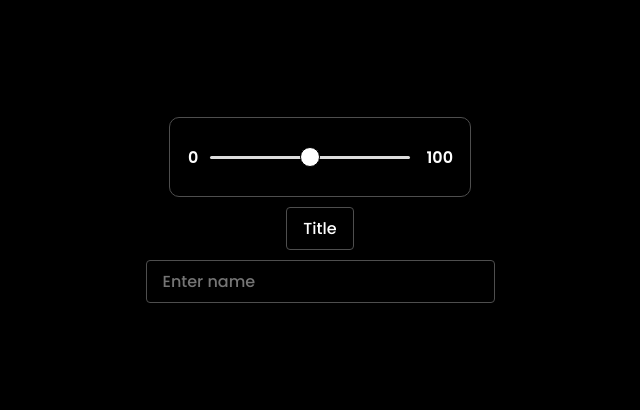
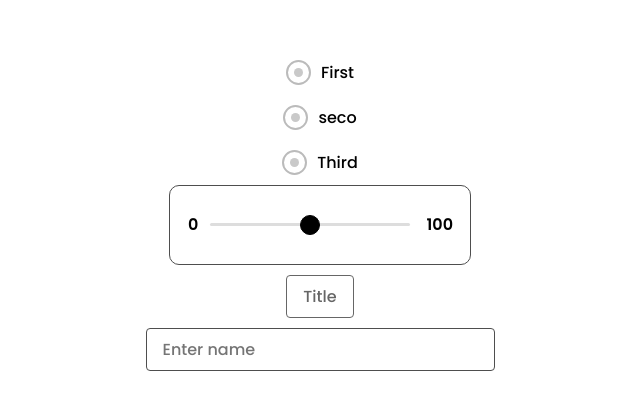
Before and after one commit to sobhanbera/collection, a Next.js app: page / in a window 1280 px wide. Shown: the part 190-600 px from the top of the page, without its empty margins (320-960 px from the left). Built offline with nearby package versions, Linux system fonts and the light colour scheme.

Commit message:
radio button added
radio button created for both light and dark mod

```diff
--- /dev/null
+++ b/components/radio/index.tsx
@@ -0,0 +1,17 @@
+import React from 'react'
+import style from '../../styles/components/radio/index.module.scss'
+function index(props: React.HTMLProps<HTMLInputElement>) {
+    const id = `radio${Math.random()}`
+    return (
+        <div className={style.container}>
+            <input
+                type="radio"
+                name={props.name}
+                id={props.id ? props.id : id}
+            />
+            <label htmlFor={props.id ? props.id : id}>{props.children}</label>
+        </div>
+    )
+}
+
+export default index
--- a/components/slider/index.tsx
+++ b/components/slider/index.tsx
@@ -10,7 +10,7 @@ function Slider(props: SliderProps) {
     const inputSlider = useRef<HTMLInputElement>()
     const [tag, setTag] = useState(false)
 
-    const changed = evt => {
+    const changed = (evt: any) => {
         slideValue.current.textContent = evt.target.value
         setTag(true)
     }
@@ -20,7 +20,7 @@ function Slider(props: SliderProps) {
     }
 
     return (
-        <div className={style.range}>
+        <div onBlur={reset} className={style.range}>
             <div className={style.sliderValue}>
                 <div className={tag ? style.show : null} ref={slideValue}>
                     100
--- a/pages/index.tsx
+++ b/pages/index.tsx
@@ -1,10 +1,20 @@
 import Button from '../components/button'
 import Input from '../components/input'
 import Slider from '../components/slider'
+import Radio from '../components/radio'
 type Props = {}
 export default function Home({}: Props) {
     return (
-        <div className="dark">
+        <div className="light">
+            <Radio id="r1" name="same">
+                First
+            </Radio>
+            <Radio id="r2" name="same">
+                seco
+            </Radio>
+            <Radio id="r3" name="same">
+                Third
+            </Radio>
             <Slider min={0} max={100} />
             <Button>Title</Button>
             <Input placeholder="Enter name" name="name" type="text" />
--- /dev/null
+++ b/styles/components/radio/index.module.scss
@@ -0,0 +1,35 @@
+.container input[type='radio'] {
+    /* remove standard background appearance */
+    -webkit-appearance: none;
+    -moz-appearance: none;
+    appearance: none;
+    /* create custom radiobutton appearance */
+    display: inline-block;
+    width: 25px;
+    height: 25px;
+    padding: 6px;
+    /* background-color only for content */
+    background-clip: content-box;
+    border: var(--radio-border);
+    background-color: var(--radio-bg-color);
+    border-radius: 50%;
+    cursor: pointer;
+}
+
+.container input[type='radio']:checked {
+    background-color: var(--radio-circle-color);
+}
+
+.container {
+    display: flex;
+    justify-content: center;
+    align-items: center;
+    margin: 10px 0px;
+}
+
+.container label {
+    color: var(--radio-label-color);
+    margin-left: 10px;
+    font-weight: 500;
+    cursor: pointer;
+}
--- a/styles/globals.scss
+++ b/styles/globals.scss
@@ -30,6 +30,11 @@
     --slider-color: black;
     --slider--thumb-color: white;
     --slider-text-color: white;
+    /* for radio */
+    --radio-border: 2px solid #bbb;
+    --radio-bg-color: #3f3f3f;
+    --radio-circle-color: white;
+    --radio-label-color: white;
     /* normal css for container */
     display: flex;
     justify-content: center;
@@ -59,6 +64,11 @@
     --slider-color: rgb(255, 255, 255);
     --slider--thumb-color: rgb(0, 0, 0);
     --slider-text-color: rgb(0, 0, 0);
+    /* for radio */
+    --radio-border: 2px solid #bbb;
+    --radio-bg-color: #c9c9c9;
+    --radio-circle-color: rgb(0, 0, 0);
+    --radio-label-color: rgb(0, 0, 0);
     /* normal css for container */
     display: flex;
     justify-content: center;
```
Also changed, not shown: 1 other file (tests, documents, lock files or other folders).
